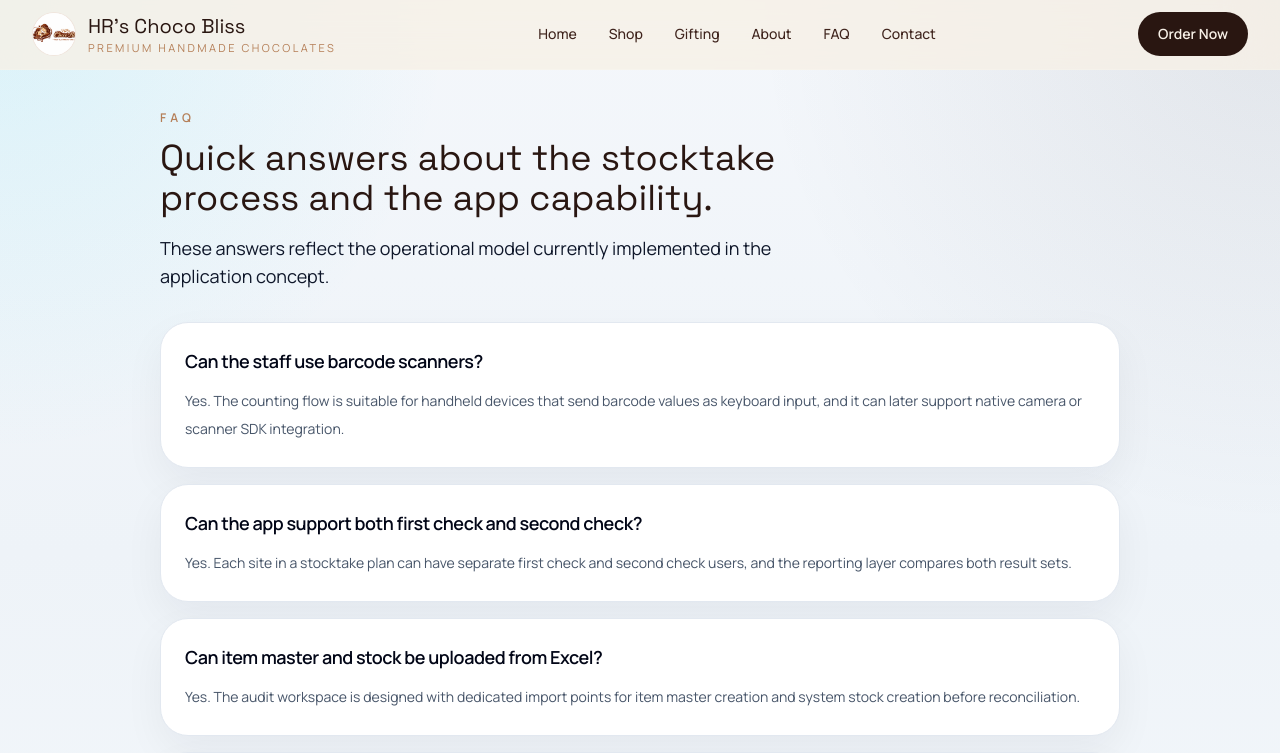
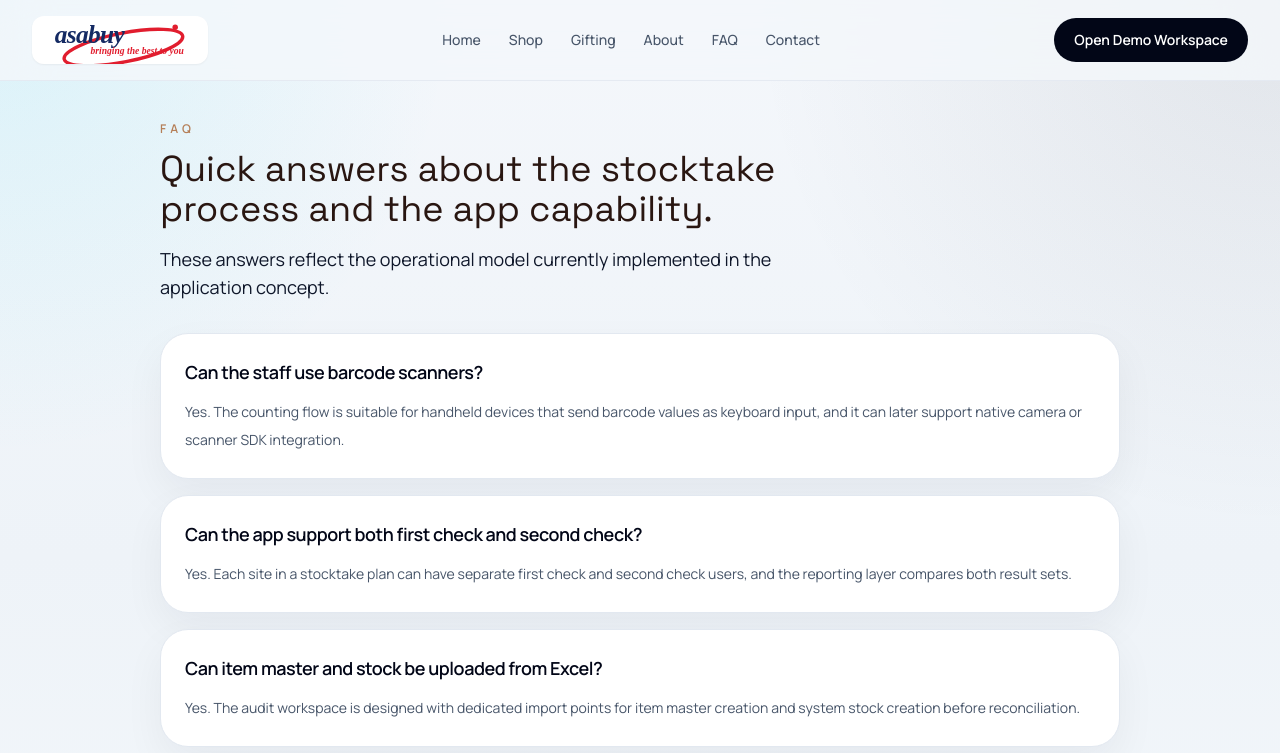
Before and after one commit to jatinshah87/Codex, a Next.js app: page /faq in a window 1280 px wide. Shown: the top 753 px of the page. Built offline with nearby package versions, Linux system fonts and the light colour scheme.

Commit message:
Publish Asa Buy application: components/Header.tsx

```diff
--- a/components/Header.tsx
+++ b/components/Header.tsx
@@ -5,50 +5,42 @@ import Link from "next/link";
 import { Menu, X } from "lucide-react";
 import { useState } from "react";
 
-import { brand, navLinks, siteBase } from "@/lib/data";
+import { brand, navLinks } from "@/lib/data";
 
 export function Header() {
   const [open, setOpen] = useState(false);
 
   return (
-    <header className="sticky top-0 z-50 border-b border-white/10 bg-cream/80 backdrop-blur-xl">
-      <div className="mx-auto flex max-w-7xl items-center justify-between gap-4 px-4 py-3 sm:px-6 lg:px-8">
+    <header className="sticky top-0 z-50 border-b border-slate-200/80 bg-[rgba(244,247,251,0.84)] backdrop-blur-xl">
+      <div className="mx-auto flex max-w-7xl items-center justify-between gap-4 px-4 py-4 sm:px-6 lg:px-8">
         <Link href="/" className="flex items-center gap-3">
-          <div className="relative h-11 w-11 overflow-hidden rounded-full border border-caramel/20 bg-white">
-            <Image src={`${siteBase}/images/brand/logo.png`} alt={brand.name} fill className="object-cover" />
-          </div>
-          <div>
-            <p className="font-display text-xl text-mocha">{brand.name}</p>
-            <p className="text-[11px] uppercase tracking-[0.22em] text-caramel">
-              {brand.tagline}
-            </p>
+          <div className="relative h-12 w-[176px] overflow-hidden rounded-xl bg-white px-2 py-1 shadow-sm">
+            <Image src="/asabuy-logo.svg" alt={`${brand.name} logo`} fill className="object-contain" priority />
           </div>
         </Link>
 
-        <nav className="hidden items-center gap-8 lg:flex">
+        <nav className="hidden items-center gap-7 lg:flex">
           {navLinks.map((link) => (
             <Link
               key={link.href}
               href={link.href}
-              className="text-sm font-medium text-espresso transition hover:text-caramel"
+              className="text-sm font-medium text-slate-600 transition hover:text-cyan-700"
             >
               {link.label}
             </Link>
           ))}
         </nav>
 
-        <div className="hidden lg:block">
-          <Link
-            href={brand.whatsappLink}
-            className="inline-flex items-center rounded-full bg-mocha px-5 py-3 text-sm font-semibold text-cream transition hover:bg-espresso"
-          >
-            Order Now
-          </Link>
-        </div>
+        <Link
+          href="/shop/audit-console"
+          className="hidden rounded-full bg-slate-950 px-5 py-3 text-sm font-semibold text-white transition hover:bg-cyan-800 lg:inline-flex"
+        >
+          Open Demo Workspace
+        </Link>
 
         <button
           type="button"
-          className="inline-flex rounded-full border border-mocha/10 p-2 text-mocha lg:hidden"
+          className="inline-flex rounded-2xl border border-slate-200 bg-white p-2.5 text-slate-700 lg:hidden"
           onClick={() => setOpen((value) => !value)}
           aria-label="Toggle menu"
           aria-expanded={open}
@@ -58,23 +50,24 @@ export function Header() {
       </div>
 
       {open ? (
-        <div className="border-t border-mocha/10 bg-cream lg:hidden">
+        <div className="border-t border-slate-200 bg-white lg:hidden">
           <nav className="mx-auto flex max-w-7xl flex-col gap-1 px-4 py-4 sm:px-6">
             {navLinks.map((link) => (
               <Link
                 key={link.href}
                 href={link.href}
-                className="rounded-2xl px-4 py-3 text-sm font-medium text-espresso transition hover:bg-white"
+                className="rounded-2xl px-4 py-3 text-sm font-medium text-slate-700 transition hover:bg-slate-100"
                 onClick={() => setOpen(false)}
               >
                 {link.label}
               </Link>
             ))}
             <Link
-              href={brand.whatsappLink}
-              className="mt-2 inline-flex items-center justify-center rounded-full bg-mocha px-5 py-3 text-sm font-semibold text-cream transition hover:bg-espresso"
+              href="/shop/audit-console"
+              className="mt-2 inline-flex items-center justify-center rounded-full bg-slate-950 px-5 py-3 text-sm font-semibold text-white transition hover:bg-cyan-800"
+              onClick={() => setOpen(false)}
             >
-              Order Now
+              Open Demo Workspace
             </Link>
           </nav>
         </div>
```
